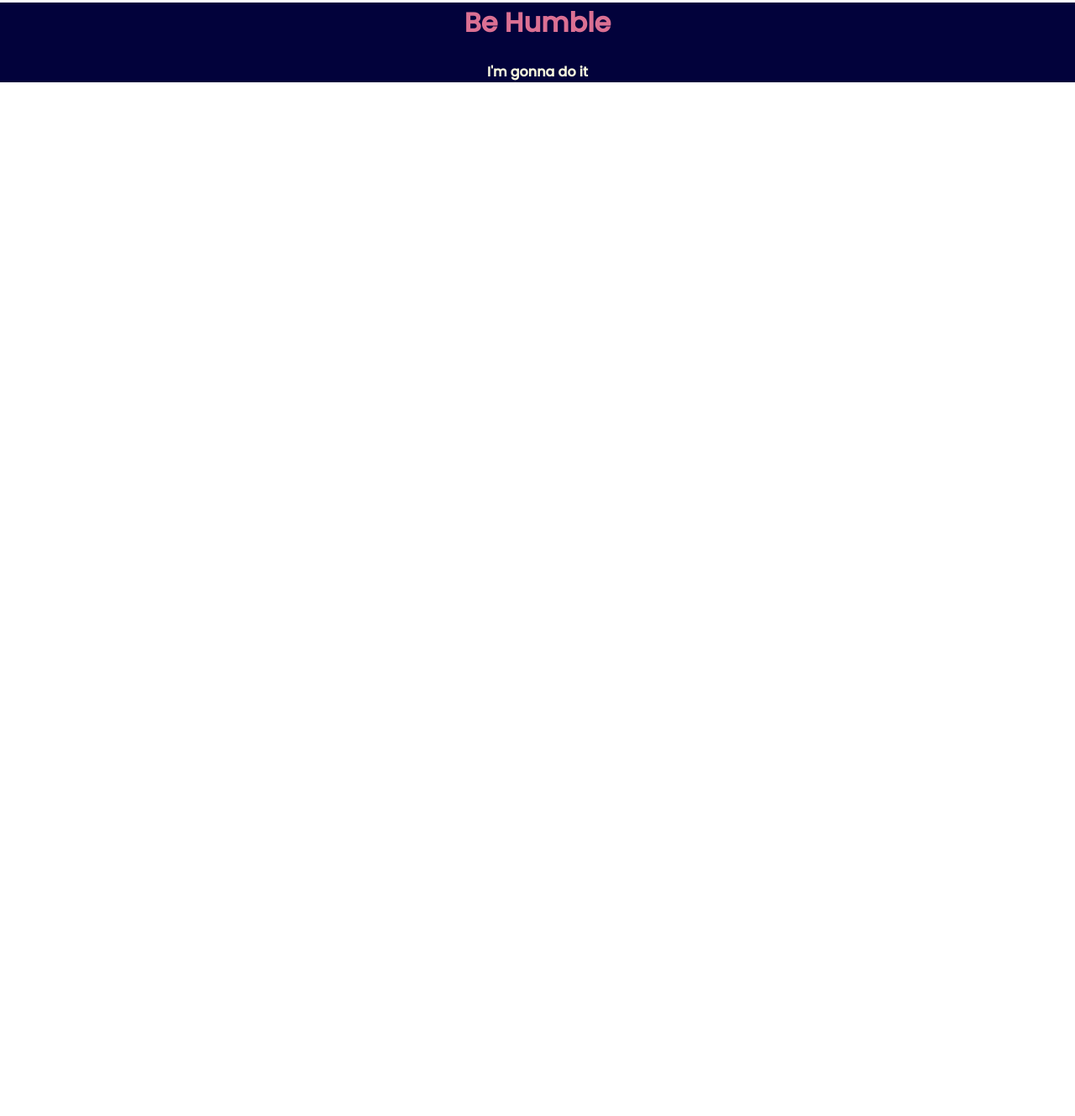
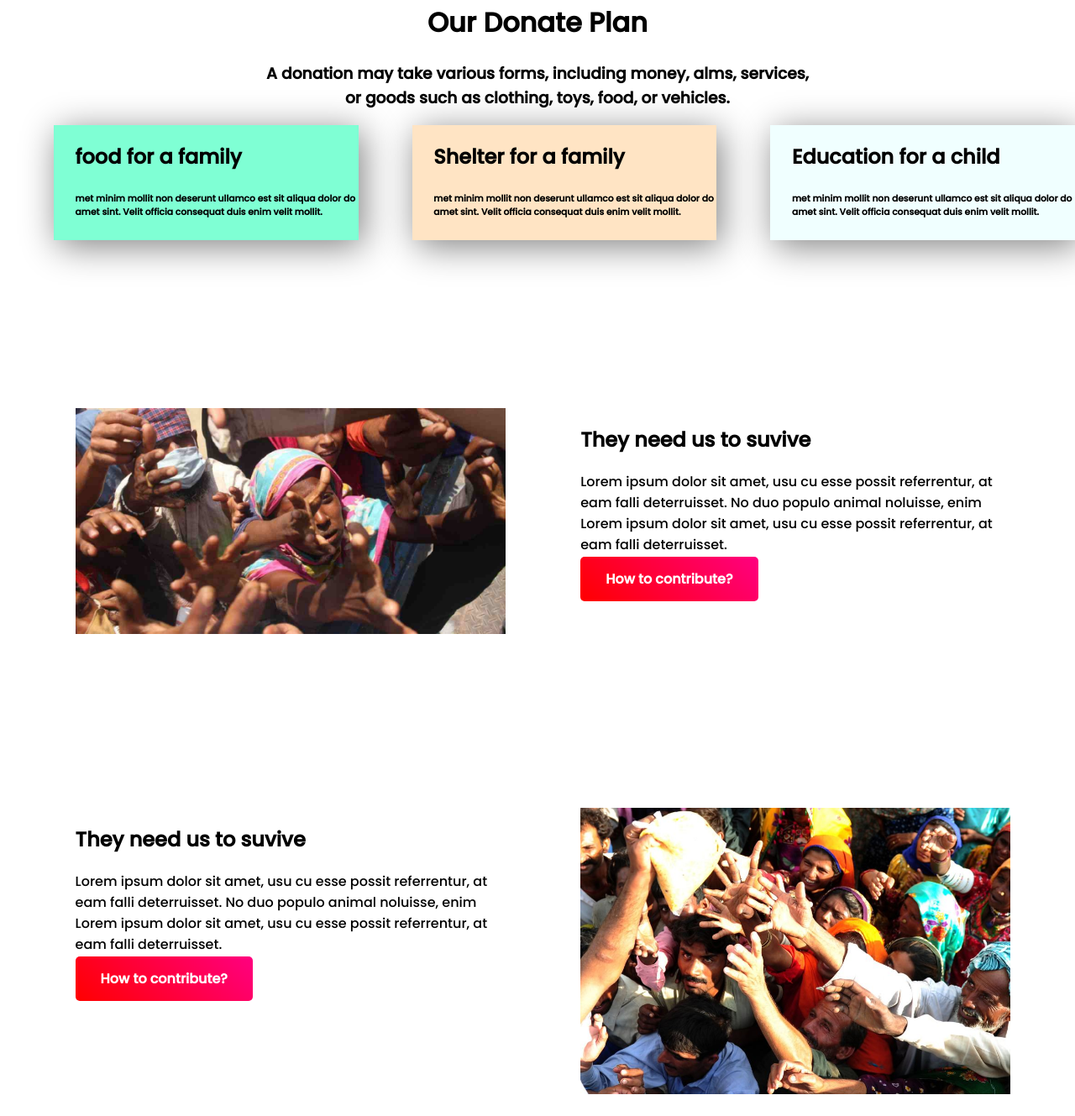
Before and after one commit to Sazzadul42644/Web-development, a plain HTML site: page index.html in a window 1280 px wide. Shown: the part 1191-2520 px from the top of the page at 84% size. Before the commit the page ends 1289 px from the top, so only its background shows below. Drawn offline with Linux system fonts and the light colour scheme.

Commit message:
second commit

```diff
--- a/index.html
+++ b/index.html
@@ -31,6 +31,55 @@
     </section>
     <div><h5>Other Amount</h5></div>
     <hr>
+    <div style="text-align:center">
+        <h1>Our Donate Plan</h1>
+        <h3>A donation may take various forms, including money, alms, services,  <br>or goods such as clothing, toys, food, or vehicles.</h4>
+    </div>
+    <section class="donation">
+        <div class="half-width" id="food-family"><h2>food for a family</h2><h6>met minim mollit non deserunt
+            ullamco est sit aliqua dolor do amet
+            sint. Velit officia consequat duis enim
+            velit mollit.</h6></div>
+        <div class="half-width" id="shelter-family"><h2>Shelter for a family</h2><h6>met minim mollit non deserunt
+            ullamco est sit aliqua dolor do amet
+            sint. Velit officia consequat duis enim
+            velit mollit.</h6></div>
+        <div class="half-width" id="education-child"><h2>Education for a child</h2><h6>met minim mollit non deserunt
+            ullamco est sit aliqua dolor do amet
+            sint. Velit officia consequat duis enim
+            velit mollit.</h6></div>
+    </section>
+    <section class="suvive">
+        <div class="width">
+            <img src="images/donation8.jpg" alt="">
+        </div>
+        <div class="width">
+            <h2>They need us
+                to suvive</h2>
+            <p>Lorem ipsum dolor sit amet, usu cu esse possit
+                referrentur, at eam falli deterruisset. No duo populo
+                animal noluisse, enim
+                Lorem ipsum dolor sit amet, usu cu esse possit
+                referrentur, at eam falli deterruisset.</p>
+            <a class="anchor-button" href="">How to contribute?</a>
+        </div>
+    </section>
+    <section class="suvive">
+        <div class="width">
+            <h2>They need us
+                to suvive</h2>
+            <p>Lorem ipsum dolor sit amet, usu cu esse possit
+                referrentur, at eam falli deterruisset. No duo populo
+                animal noluisse, enim
+                Lorem ipsum dolor sit amet, usu cu esse possit
+                referrentur, at eam falli deterruisset.</p>
+            <a class="anchor-button" href="">How to contribute?</a>
+        </div>
+        <div class="width">
+            <img src="images/donation0.jpg" alt="">
+        </div>
+    </section>
+
     <footer>
         <h1 class="footer-h1">Be Humble</h1>
         <h4>I'm gonna do it</h4>
--- a/style.css
+++ b/style.css
@@ -74,6 +74,41 @@ h4{
     color:beige;
     margin-bottom: 0%;
 }
+.donation{
+    display: flex;
+
+}
 .footer-h1{
     color: palevioletred;
 }
+.half-width{
+    width:40%;
+    float: left;
+    margin-left: 5%;
+    padding-left: 2%;
+    box-shadow: 5px 7px 40px gray;
+    border: 7px;
+    height: 80%;
+}
+#food-family{
+    background-color: aquamarine;
+}
+#shelter-family{
+    background-color: bisque;
+}
+#education-child{
+    background-color: azure;
+}
+.suvive{
+    margin-top: 200px;
+    display: flex;
+}
+.width{
+    width:40%;
+    float: left;
+    margin-left: 5%;
+    padding-left: 2%;
+}
+.width img{
+    width: 100%;
+}
```
Also changed, not shown: images/donation0.jpg (added).
